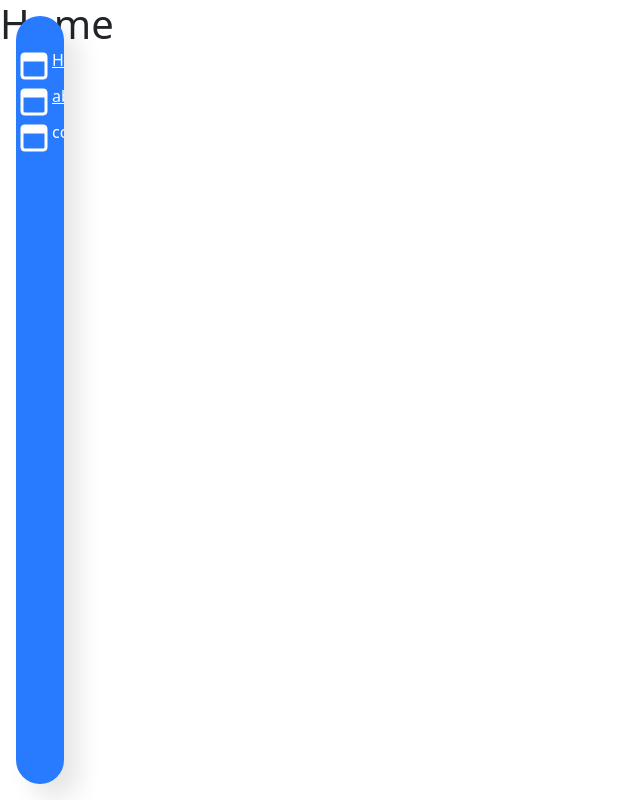
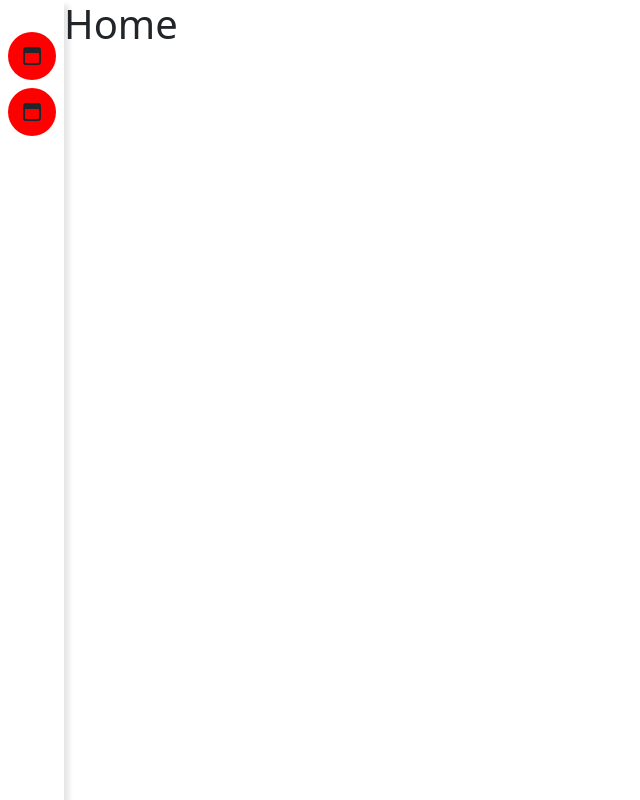
Before and after one commit to casco55/chachi, a React (Vite) app: page / in a window 1280 px wide. Shown: the whole page, without its empty margins (0-640 px from the left). Built offline with nearby package versions, Linux system fonts and the light colour scheme.

Commit message:
actualizando side menu

```diff
--- a/src/widgets/navbar/sideNavBar/index.jsx
+++ b/src/widgets/navbar/sideNavBar/index.jsx
@@ -4,32 +4,33 @@ import "./style/style.scss";
 export const SideNavBar = () => {
   return (
     <>
-      <div className="navigation ">
-        <div>
-          <Link to="/" className="text-white d-flex col-12">
-            <div>
-              <TbLayoutNavbarFilled size={36} />
-            </div>
-            <span className="title">Home</span>
-          </Link>
-        </div>
-        <Link to="/" className="text-white d-flex col-12">
+      <div className="navigation">
+        <Link
+          to="/"
+          className="text-decoration-none text-dark d-flex flex-row navigation-item mb-2"
+        >
           <div>
-            <TbLayoutNavbarFilled size={36} />
+            <span className="navigation-item-icon rounded rounded-circle d-flex justify-content-center align-items-center">
+              <TbLayoutNavbarFilled size={24} />
+            </span>
           </div>
-          <span className="title">about</span>
+          <span className="navigation-item-text my-auto ">
+            dsfadsfdsdf dsfdsaf
+          </span>
         </Link>
-        <div>
-          <Link
-            to="/"
-            className="text-decoration-none text-white d-flex col-12"
-          >
-            <div>
-              <TbLayoutNavbarFilled size={36} />
-            </div>{" "}
-            <span className="title">contact</span>
-          </Link>
-        </div>
+        <Link
+          to="/"
+          className="text-decoration-none text-dark d-flex flex-row navigation-item"
+        >
+          <div>
+            <span className="navigation-item-icon rounded rounded-circle d-flex justify-content-center align-items-center">
+              <TbLayoutNavbarFilled size={24} />
+            </span>
+          </div>
+          <span className="navigation-item-text my-auto pe-2">
+            dsfadsfdsdf dsfdsaf
+          </span>
+        </Link>
       </div>
     </>
   );
--- a/src/widgets/navbar/sideNavBar/style/style.scss
+++ b/src/widgets/navbar/sideNavBar/style/style.scss
@@ -1,11 +1,30 @@
 .navigation {
-  position: fixed;
-  inset: 1rem;
-  width: 3rem;
-  background: #287bff;
-  border-radius: 1.5rem;
-  box-shadow: 15px 15px 25px rgba(0, 0, 0, 0.1);
-  overflow-x: hidden;
+  background: #fff;
+  box-shadow: 5px 5px 5px rgba(0, 0, 0, 0.1);
+
   padding-top: 2rem;
   padding-bottom: 2rem;
+  height: 100dvh;
+  transition: all 0.3s ease-in-out;
+  &-item {
+    overflow: hidden;
+    width: 4rem;
+    interpolate-size: allow-keywords;
+    transition: all 0.3s ease-in-out;
+    &-icon {
+      width: 3rem;
+      height: 3rem;
+      margin-left: 0.5rem;
+      margin-right: 1rem;
+      background-color: red;
+    }
+    &-text {
+      white-space: nowrap;
+    }
+  }
+  &:hover {
+    & .navigation-item {
+      width: auto;
+    }
+  }
 }
```
